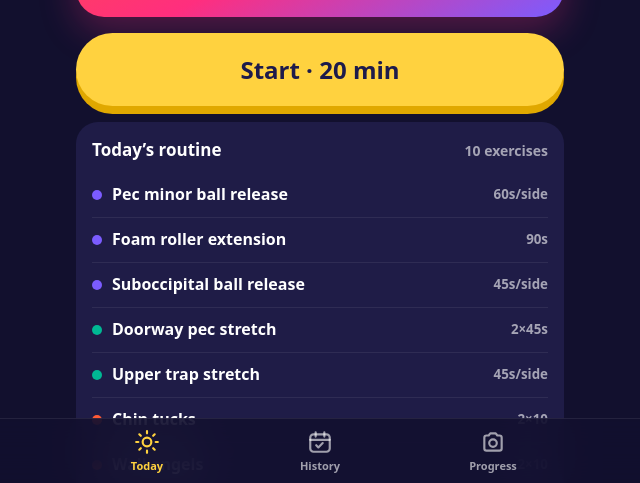
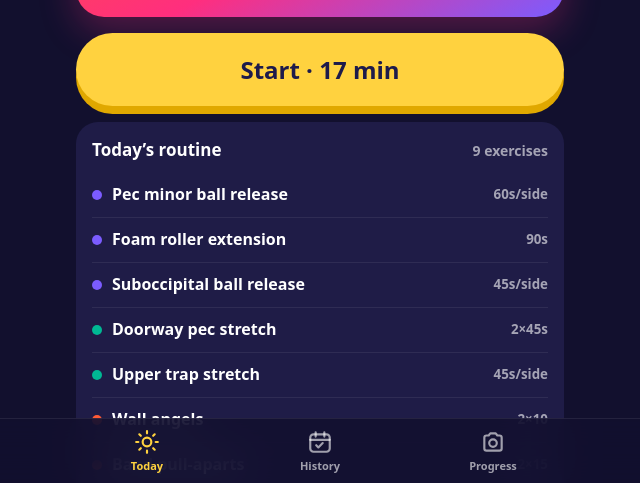
Before and after one commit to syldeville/daily-posture-stretch, a plain HTML site: page index.html in a window 1280 px wide. Shown: the part 317-800 px from the top of the page, 320-960 px from the left. Drawn offline with Linux system fonts and the light colour scheme.

Commit message:
Remove chin tucks, covered by deep neck flexor lifts
Co-Authored-By: Claude Opus 5.5 <noreply@anthropic.com>
Claude-Session: https://claude.ai/code/session_016d7EtzJzjJBaP1NvyxpBHz

```diff
--- a/index.html
+++ b/index.html
@@ -319,11 +319,6 @@ const EX = [
     fig: { face: 0, props: () => FLOOR,
       a: { ...FRONT, eR:[128,34], wR:[94,28], wL:[74,118] },
       b: { ...FRONT, h:[112,45], n:[101,56], eR:[134,40], wR:[104,32], wL:[72,120] } } },
-  { name: 'Chin tucks', kind: 'strength', reps: 10, tempo: 6, sets: 2,
-    cue: 'Glide your head straight back into a double chin and hold ~5 seconds. Eyes level, don’t nod down.',
-    fig: { face: 1, props: () => FLOOR,
-      a: { ...SIDE, h:[112,43], n:[103,57] },
-      b: { ...SIDE, h:[100,40] } } },
   { name: 'Wall angels', kind: 'strength', reps: 10, tempo: 4, sets: 2,
     cue: 'Head, upper back and butt against the wall. Slide arms up and down slowly, keeping wrists and elbows on the wall.',
     fig: { face: 0, props: () => FLOOR + '<rect class="prop fill" x="40" y="4" width="120" height="183" rx="8"/>',
```
